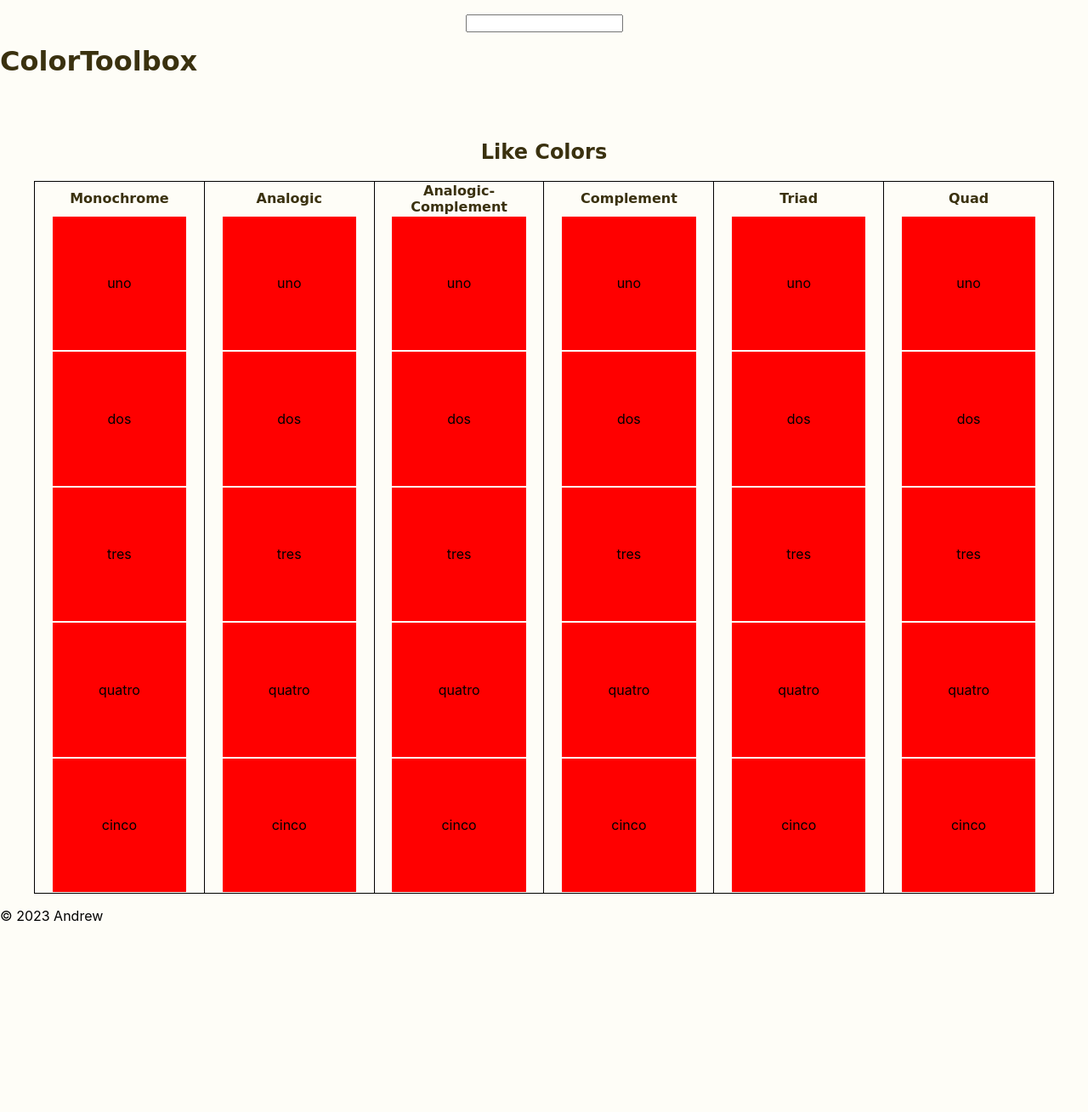
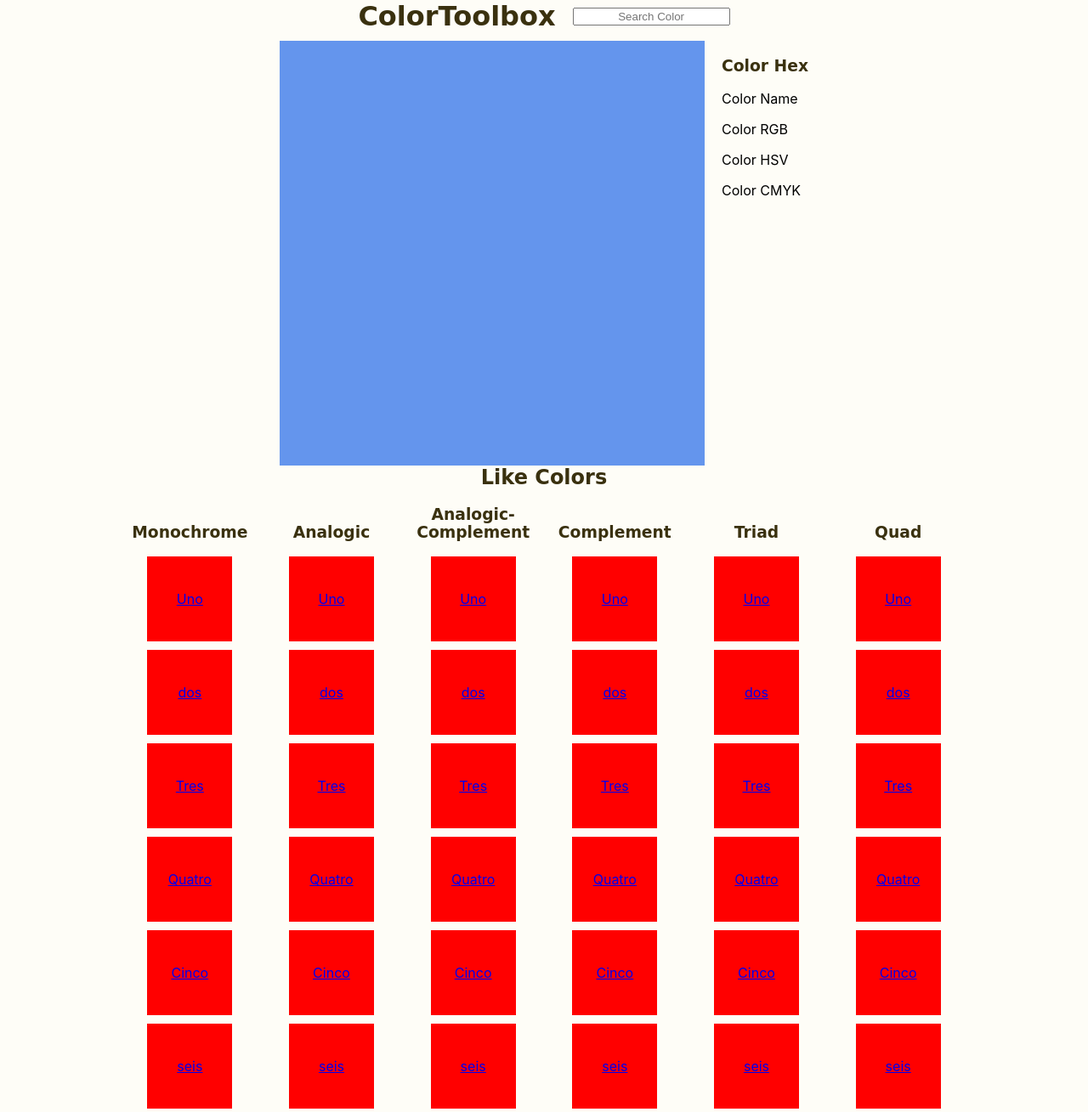
Before and after one commit to nullparrot/wdd330-project, a plain HTML site: page index.html in a window 1280 px wide. Shown: the top 1309 px of the page at 85% size. Before the commit the page ends 1104 px from the top, so only its background shows below. Drawn offline with Linux system fonts and the light colour scheme.

Commit message:
Complete desktop design, start javascript

```diff
--- a/css/style.css
+++ b/css/style.css
@@ -13,7 +13,7 @@ html{
     font-family: var(--body-font);
     color: black;
     height: 100%;
-    max-width: 1400px;
+    max-width: 1000px;
     margin: 0 auto;
 }
 
@@ -28,45 +28,59 @@ body{
     margin: 0;
 }
 header{
-    justify-items: center;
-    display: block;
-
+    display: flex;
+    align-items: center;
+    justify-content: center;
+    flex-direction: row;
+    gap: 20px;
+    flex-wrap: wrap;
+    margin: 0 0 10px;
 }
-#pageLogo{
-    float: left;
+header h1{
+    margin: 0;
 }
-header h1,header form{
-    padding: 1em 0;
+input{
+    text-align: center;
 }
 footer{
     width: 100%;
     margin-bottom: 0;
 }
-#likeColors{
+#likeColors h2{
     text-align: center;
-}
-#likeColorsTable{
-    text-align: center;
-    border: black solid 1px;
-    border-collapse: collapse;
-    table-layout: fixed;
-    width: 100%;
-    max-width: 1200px;
     margin: 0 auto;
 }
-#likeColorsTable td, #likeColorsTable th{
-    border: black 1px;
-    border-style: none solid none solid;
+#rainbow{
+    text-align: center;
+    display: grid;
+    grid-template-columns: 1fr 1fr 1fr 1fr 1fr 1fr;
+    justify-items: center;
+    align-items: end;
 }
-#likeColorsTable td{
-    aspect-ratio: 1;
+.colorColumn{
+    width: 100%;
+}
+#mainColor{
+    display: flex;
+    flex-direction: row;
+    flex-wrap: wrap;
+    gap: 20px;
+    justify-content: center;
 }
 .colorSquare{
     width: 80%;
+    max-width: 100px;
     aspect-ratio: 1 / 1;
     background-color: red;
-    margin: 0 auto;
+    margin: 10px auto;
     display: flex;
     align-items: center;
     justify-content: center;
 }
+#colorDisplay{
+    background-color: cornflowerblue;
+    min-width: 100px;
+    width: 50%;
+    max-width: 500px;
+    aspect-ratio: 1 / 1;
+}
--- a/index.html
+++ b/index.html
@@ -1,76 +1,89 @@
 <!DOCTYPE html>
 <html lang="en">
   <head>
-    <meta charset="UTF-8">
-    <meta name="viewport" content="width=device-width, initial-scale=1.0">
+    <meta charset="UTF-8" />
+    <meta name="viewport" content="width=device-width, initial-scale=1.0" />
     <title>Colors - WDD330 Final Project</title>
-    <link rel="stylesheet" href="./css/style.css">
+    <link rel="stylesheet" href="./css/style.css" />
+    <script type="module" src="./js/main.js"></script>
   </head>
   <body>
     <header>
       <h1 id="pageLogo">ColorToolbox</h1>
       <form>
-            <input type="text" name="color" id="color">
+        <input type="text" name="color" id="color" placeholder="Search Color" pattern="#[0-9A-Fa-f]{3,6}"/>
       </form>
     </header>
     <main>
-        <section>
-            <div></div>
-            <div></div>
+      <section id="mainColor">
+        <div id="colorDisplay">
+        </div>
+        <div id="colorDetails">
+            <h3>Color Hex</h3>
+            <p>Color Name</p>
+            <p>Color RGB</p>
+            <p>Color HSV</p>
+            <p>Color CMYK</p>
+        </div>
       </section>
       <section id="likeColors">
-            <h2>Like Colors</h3>
-            <table id="likeColorsTable">
-                <tr>
-                    <th>Monochrome</th>
-                    <th>Analogic</th>
-                    <th>Analogic-Complement</th>
-                    <th>Complement</th>
-                    <th>Triad</th>
-                    <th>Quad</th>
-
-                </tr>
-                <tr>
-                    <td><div class="colorSquare"><p>uno</p></div></td>
-                    <td><div class="colorSquare"><p>uno</p></div></td>
-                    <td><div class="colorSquare"><p>uno</p></div></td>
-                    <td><div class="colorSquare"><p>uno</p></div></td>
-                    <td><div class="colorSquare"><p>uno</p></div></td>
-                    <td><div class="colorSquare"><p>uno</p></div></td>
-                </tr>
-                <tr>
-                    <td><div class="colorSquare"><p>dos</p></div></td>
-                    <td><div class="colorSquare"><p>dos</p></div></td>
-                    <td><div class="colorSquare"><p>dos</p></div></td>
-                    <td><div class="colorSquare"><p>dos</p></div></td>
-                    <td><div class="colorSquare"><p>dos</p></div></td>
-                    <td><div class="colorSquare"><p>dos</p></div></td>
-                </tr>
-                <tr>
-                    <td><div class="colorSquare"><p>tres</p></div></td>
-                    <td><div class="colorSquare"><p>tres</p></div></td>
-                    <td><div class="colorSquare"><p>tres</p></div></td>
-                    <td><div class="colorSquare"><p>tres</p></div></td>
-                    <td><div class="colorSquare"><p>tres</p></div></td>
-                    <td><div class="colorSquare"><p>tres</p></div></td>
-                </tr>
-                <tr>
-                    <td><div class="colorSquare"><p>quatro</p></div></td>
-                    <td><div class="colorSquare"><p>quatro</p></div></td>
-                    <td><div class="colorSquare"><p>quatro</p></div></td>
-                    <td><div class="colorSquare"><p>quatro</p></div></td>
-                    <td><div class="colorSquare"><p>quatro</p></div></td>
-                    <td><div class="colorSquare"><p>quatro</p></div></td>
-                </tr>
-                <tr>
-                    <td><div class="colorSquare"><p>cinco</p></div></td>
-                    <td><div class="colorSquare"><p>cinco</p></div></td>
-                    <td><div class="colorSquare"><p>cinco</p></div></td>
-                    <td><div class="colorSquare"><p>cinco</p></div></td>
-                    <td><div class="colorSquare"><p>cinco</p></div></td>
-                    <td><div class="colorSquare"><p>cinco</p></div></td>
-                </tr>
-            </table>
+        <h2>Like Colors</h2>
+        <div id="rainbow">
+          <div class="colorColumn" id="monochrome">
+            <h3>Monochrome</h3>
+            <a class="colorSquare" href="#">Uno</a>
+            <a class="colorSquare" href="#">dos</a>
+            <a class="colorSquare" href="#">Tres</a>
+            <a class="colorSquare" href="#">Quatro</a>
+            <a class="colorSquare" href="#">Cinco</a>
+            <a class="colorSquare" href="#">seis</a>
+          </div>
+          <div class="colorColumn" id="analogic">
+            <h3>Analogic</h3>
+            <a class="colorSquare" href="#">Uno</a>
+            <a class="colorSquare" href="#">dos</a>
+            <a class="colorSquare" href="#">Tres</a>
+            <a class="colorSquare" href="#">Quatro</a>
+            <a class="colorSquare" href="#">Cinco</a>
+            <a class="colorSquare" href="#">seis</a>
+          </div>
+          <div class="colorColumn" id="analogicComplement">
+            <h3>Analogic-Complement</h3>
+            <a class="colorSquare" href="#">Uno</a>
+            <a class="colorSquare" href="#">dos</a>
+            <a class="colorSquare" href="#">Tres</a>
+            <a class="colorSquare" href="#">Quatro</a>
+            <a class="colorSquare" href="#">Cinco</a>
+            <a class="colorSquare" href="#">seis</a>
+          </div>
+          <div class="colorColumn" id="complement">
+            <h3>Complement</h3>
+            <a class="colorSquare" href="#">Uno</a>
+            <a class="colorSquare" href="#">dos</a>
+            <a class="colorSquare" href="#">Tres</a>
+            <a class="colorSquare" href="#">Quatro</a>
+            <a class="colorSquare" href="#">Cinco</a>
+            <a class="colorSquare" href="#">seis</a>
+          </div>
+          <div class="colorColumn" id="triad">
+            <h3>Triad</h3>
+            <a class="colorSquare" href="#">Uno</a>
+            <a class="colorSquare" href="#">dos</a>
+            <a class="colorSquare" href="#">Tres</a>
+            <a class="colorSquare" href="#">Quatro</a>
+            <a class="colorSquare" href="#">Cinco</a>
+            <a class="colorSquare" href="#">seis</a>
+          </div>
+          <div class="colorColumn" id="quad">
+            <h3>Quad</h3>
+            <a class="colorSquare" href="#">Uno</a>
+            <a class="colorSquare" href="#">dos</a>
+            <a class="colorSquare" href="#">Tres</a>
+            <a class="colorSquare" href="#">Quatro</a>
+            <a class="colorSquare" href="#">Cinco</a>
+            <a class="colorSquare" href="#">seis</a>
+          </div>
+        </div>
       </section>
     </main>
     <footer>
--- /dev/null
+++ b/js/apiTalker.mjs
@@ -0,0 +1,19 @@
+const baseURL = "https://www.thecolorapi.com/id?hex=";
+
+function convertToJson(res) {
+  if (res.ok) {
+    return res.json();
+  } else {
+    throw { name: "servicesError", message: res.json() };
+  }
+}
+
+export default class colorCall {
+  constructor(color) {}
+  async getData(color) {
+    const response = await fetch(baseURL + color.replace(/[^0-9a-f]/gi, ""));
+    const data = await convertToJson(response);
+    console.log(await data);
+    return data.Result;
+  }
+}
--- a/js/main.js
+++ b/js/main.js
@@ -0,0 +1,15 @@
+// fetch("https://www.thecolorapi.com/id?hex=0047AB0")
+//   .then((tmp) => {
+//     return tmp.json();
+//   })
+//   .then((mrtmp) => {
+//     colorDeets = mrtmp.results;
+//   });
+
+import colorCall from "./apiTalker.mjs";
+
+const queryString = window.location.search;
+const urlParams = new URLSearchParams(queryString);
+const color = urlParams.get("color");
+const colorFacts = colorCall.getData(color)
+console.log(colorFacts)
```
Lines whose indentation alone changed are shown as unchanged.
